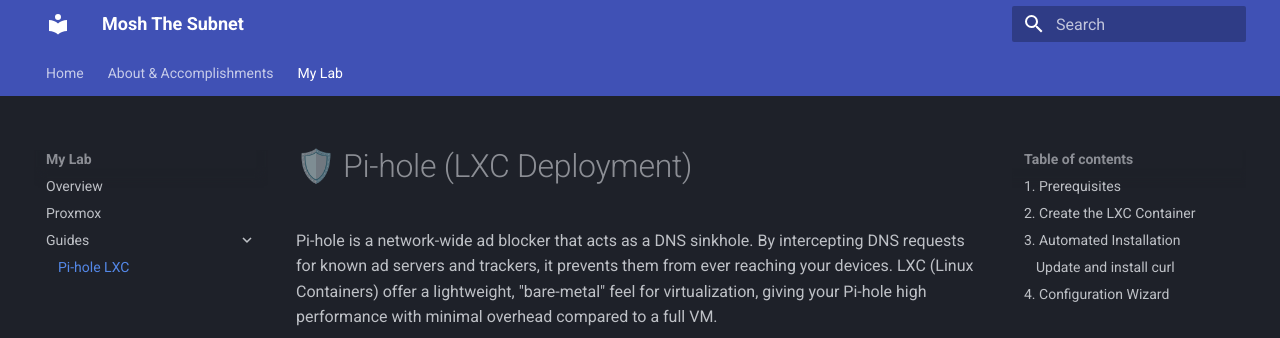
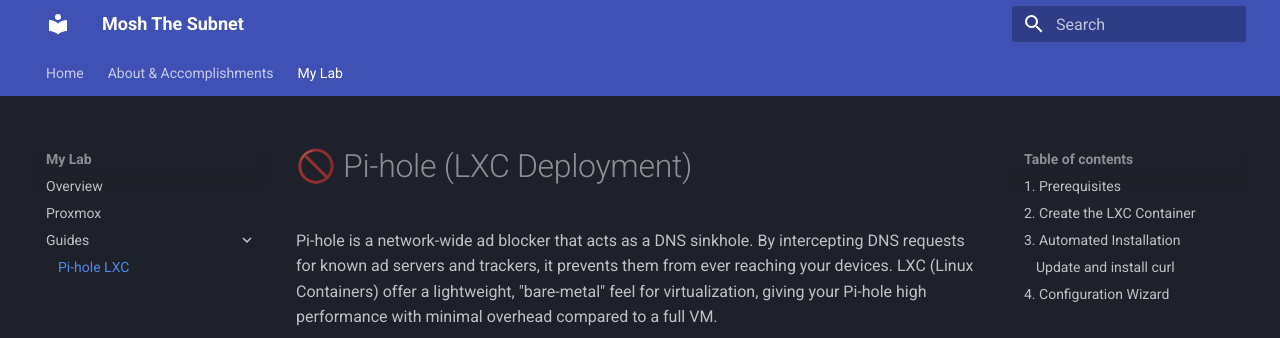
Before and after one commit to moshthesubnet/my-lab-docs, an MkDocs documentation site: the page built from docs/guides/pihole-lxc.md, in a window 1280 px wide and 900 px high. Shown: the top 338 px of the window. Built offline with MkDocs 1.6.1 and Material for MkDocs 9.7.7, drawn with Linux system fonts in a browser that asks for light colours.

Commit message:
Update emoji for header

```diff
--- a/docs/guides/pihole-lxc.md
+++ b/docs/guides/pihole-lxc.md
@@ -1,4 +1,4 @@
-# 🛡️ Pi-hole (LXC Deployment)
+# 🚫 Pi-hole (LXC Deployment)
 Pi-hole is a network-wide ad blocker that acts as a DNS sinkhole. By intercepting DNS requests for known ad servers and trackers, it prevents them from ever reaching your devices. LXC (Linux Containers) offer a lightweight, "bare-metal" feel for virtualization, giving your Pi-hole high performance with minimal overhead compared to a full VM.
 
 ### 1. Prerequisites
```
